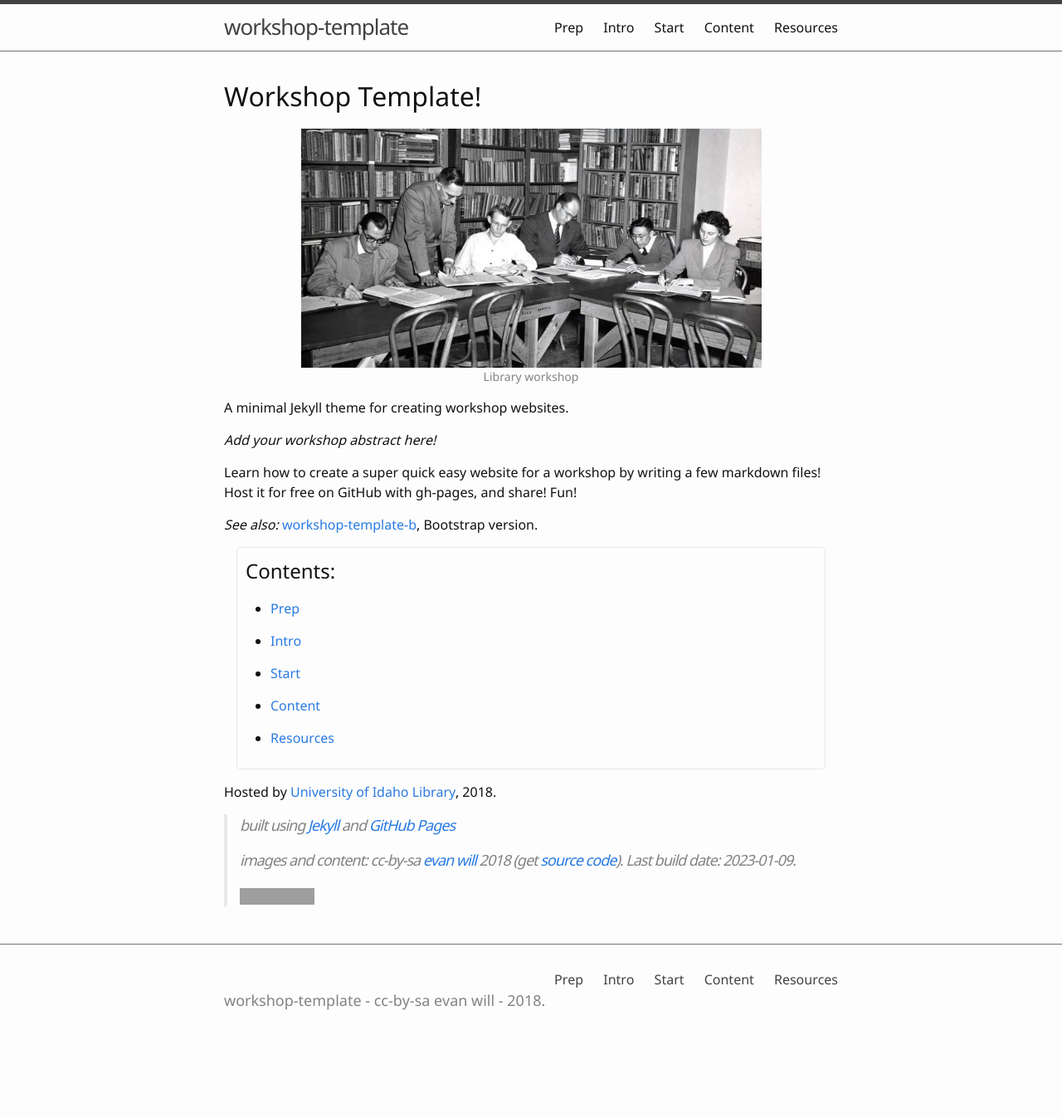
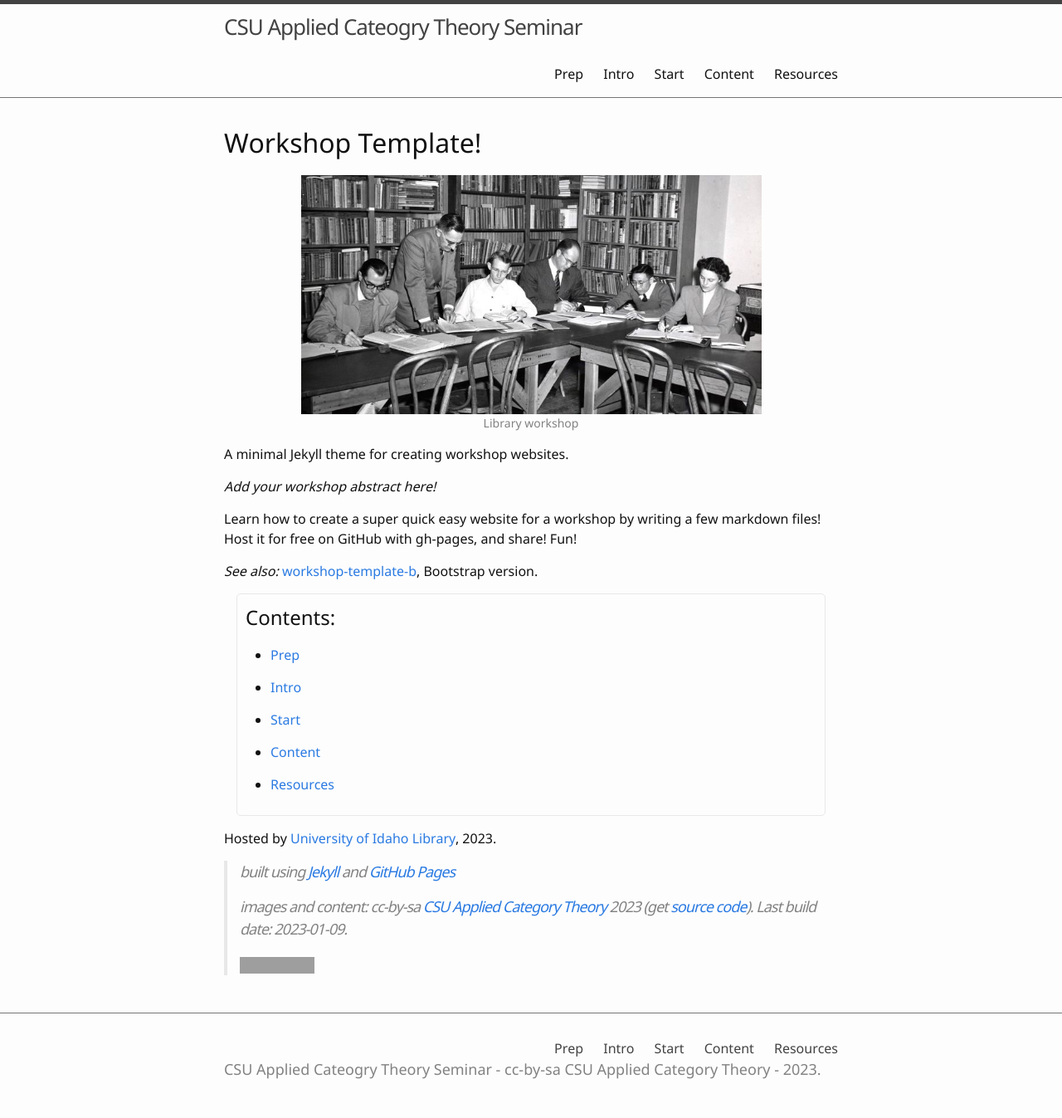
Before and after one commit to csu-applied-category-theory/csu-applied-category-theory.github.io, a Jekyll site: the page built from index.md, in a window 1280 px wide. Shown: the whole page at 83% size. Built offline with Jekyll 4.4.1, drawn with Linux system fonts in a browser that asks for light colours; before the commit the page ends 1264 px from its top, so only the background shows below that; grey boxes are pictures that could not be loaded.

Commit message:
Test github pages features

```diff
--- a/_config.yml
+++ b/_config.yml
@@ -8,26 +8,26 @@
 
 # Site settings
 # title appears in the header
-title: workshop-template
+title: CSU Applied Cateogry Theory Seminar
 # description and keywords for meta tags
-description: "Create an OER workshop website quick and easy!"
-keywords: "workshops, OER, Open Education, websites, gh-pages, jekyll"
+description: "CSU Applied Category Theory Seminar!"
+keywords: "category theory, colorado state university, mathematics"
 
 # author settings for cc-by, appears in the footer
-author: evan will
-pub_year: 2018
-github_username: evanwill
+author: CSU Applied Category Theory
+pub_year: 2023
+github_username: csu-applied-category-theory
 
 # add the full url for the github repository
-repo: "https://github.com/evanwill/workshop-template"
+repo: "https://github.com/csu-applied-category-theory/csu-applied-category-theory.github.io"
 
 # site urls
 # add the url for the domain,
 # on gh-pages follow the pattern: https://username.github.io
-url: https://evanwill.github.io
+url: https://csu-applied-category-theory.github.io
 # add subsection of the domain,
 # on gh-pages this is a / followed by the name of the repository
-baseurl: /workshop-template
+baseurl: /
 
 # add google analytics if desired (optional)
 # if blank, it will be ignored
```
Also changed, not shown: 0-prep.md (+11 -0 lines), ORIGINAL_README.md (added, +70 -0 lines), README.md.
